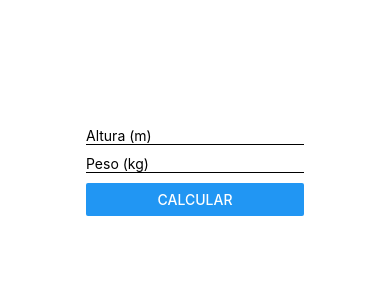
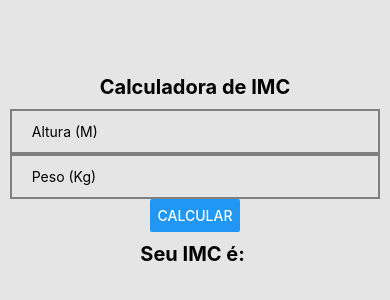
Before and after one commit to eoqmoreno/pidm, a React Native app: screen / in a window 390 px wide. Shown: the part 242-542 px from the top of the page. Built offline with nearby package versions, Linux system fonts and the light colour scheme.

Commit message:
Atividade 3 style

```diff
--- a/App.js
+++ b/App.js
@@ -1,13 +1,12 @@
 import React from 'react';
 import { StatusBar, StyleSheet, Text, View } from 'react-native';
 import IMCApp from './Atividade3/IMCApp';
-import { styles } from './Atividade3/style/index'
 
 export default function App() {
   return (
-    <View style={styles.container}>
+    <View style={{flex:1}}>
       <StatusBar backgroundColor={"#381859"}></StatusBar>
       <IMCApp></IMCApp>
     </View>
   );
-}
+  }
--- a/Atividade3/IMCApp.js
+++ b/Atividade3/IMCApp.js
@@ -1,45 +1,53 @@
 import React, { Component } from 'react'
-import { Button, Text, TextInput, View } from 'react-native'
+import { Button, StyleSheet, Text, TextInput, View } from 'react-native'
 import IMCCalc from './IMCCalc';
-import { styles } from './style/index'
+import {style} from './style/';
 
 export class IMCApp extends Component {
     constructor(props) {
-        super(props);
+        super(props)
         this.state = {
-            peso: null,
-            altura: null,
-            pesoFinal: null,
-            alturaFinal: null,
+            pesoEstado: 0,
+            alturaEstado: 0.0,
+            pesoChange: 0,
+            alturaChange: 0.0,
         }
     }
 
-    calcular = () => {
+    mudarPeso(peso) {
+        this.setState({ pesoChange: peso });
+    }
+
+    mudarAltura(altura) {
+        this.setState({ alturaChange: altura });
+    }
+
+    calcular(){
         this.setState({
-            pesoFinal: this.state.peso,
-            alturaFinal: this.state.altura,
+            alturaEstado: this.state.alturaChange,
+            pesoEstado: this.state.pesoChange,
         })
     }
 
     render() {
         return (
-            <View>
-                <TextInput placeholder="Altura (m)" style={styles.text}
-                    onChangeText={
-                        // (altura) => { altura = altura; console.log(altura)}
-                        (altura) => { this.setState({ altura }) }
-                    }></TextInput>
-                <TextInput placeholder="Peso (kg)" style={styles.text}
-                    onChangeText={
-                        (peso) => { this.setState({ peso }) }
-                    }></TextInput>
-                <Button title="Calcular" onPress={() => {
-                    this.calcular()
-                }}></Button>
+            <View style={style.container}>
+                <Text style={style.text}>
+                    Calculadora de IMC
+                </Text>
 
-                <Text>
-                    <IMCCalc altura={this.state.alturaFinal} peso={this.state.pesoFinal}></IMCCalc>
-                </Text>
+                <TextInput placeholder="Altura (M)" style={style.input}
+                    onChangeText={(altura) => this.mudarAltura(altura)}>
+                </TextInput>
+
+                <TextInput placeholder="Peso (Kg)" style={style.input}
+                    onChangeText={(peso) => this.mudarPeso(peso)}>
+                </TextInput>
+
+                <Button title="Calcular" onPress={()=>this.calcular()} style={style.button}>
+                </Button>
+
+                <IMCCalc peso={this.state.pesoEstado} altura={this.state.alturaEstado}></IMCCalc>
             </View>
         )
     }
--- a/Atividade3/IMCCalc.js
+++ b/Atividade3/IMCCalc.js
@@ -1,24 +1,21 @@
 import React, { Component } from 'react'
-import { Text, View } from 'react-native'
-import IMCMsg from './IMCMsg';
-import { styles } from './style/index'
+import { StyleSheet, Text, View } from 'react-native'
+import IMCMsg from './IMCMsg'
+import {style} from './style/';
 
 export class IMCCalc extends Component {
-    constructor(props) {
+    constructor(props){
         super(props)
     }
-
-
     render() {
         let imc = ""
-        if (this.props.altura != null && this.props.peso != null) {
-            imc = Number(this.props.peso / (this.props.altura * this.props.altura)).toFixed(2)
+        if(this.props.peso){
+            imc = this.props.peso/(this.props.altura*this.props.altura)
         }
-
         return (
             <View>
-                <Text style={styles.negrito}>
-                    {imc}
+                <Text style={style.text}>
+                    Seu IMC é: {imc}
                 </Text>
                 <IMCMsg imc={imc}></IMCMsg>
             </View>
--- a/Atividade3/IMCMsg.js
+++ b/Atividade3/IMCMsg.js
@@ -1,41 +1,37 @@
 import React, { Component } from 'react'
-import { Text, View } from 'react-native'
-import { styles } from './style/index'
+import { StyleSheet, Text, View } from 'react-native'
+import {style} from './style/';
+
 
 export class IMCMsg extends Component {
-    constructor(props) {
+    constructor(props){
         super(props)
     }
     render() {
-        let msg = "";
-        let style = "";
-        if (this.props.imc < 17 && this.props.imc > 0) {
-            msg = "Muito abaixo do peso"
-            style = <Text style={styles.diferente}>{msg}</Text>
-        } else if (this.props.imc >= 17 && this.props.imc <= 18.49) {
-            msg = "Abaixo do peso"
-            style = <Text style={styles.diferente}>{msg}</Text>
-        } else if (this.props.imc >= 18.5 && this.props.imc <= 24.99) {
-            msg = "Peso normal"
-            style = <Text style={styles.normal}>{msg}</Text>
-        } else if (this.props.imc >= 25 && this.props.imc <= 29.99) {
-            msg = "Acima do peso"
-            style = <Text style={styles.diferente}>{msg}</Text>
-        } else if (this.props.imc >= 30 && this.props.imc <= 34.99) {
-            msg = "Obesidade 1"
-            style = <Text style={styles.diferente}>{msg}</Text>
-        } else if (this.props.imc >= 35 && this.props.imc <= 39.99) {
-            msg = "Obesidade 2 (severa)"
-            style = <Text style={styles.diferente}>{msg}</Text>
-        } else if (this.props.imc >= 40 && this.props.imc > 0) {
-            msg = "Obesidade 3 (mórbida)"
-            style = <Text style={styles.diferente}>{msg}</Text>
+        let imc = this.props.imc;
+        let situacao = "";
+        let css = style.situacao;
+        if(imc < 17 && imc != ""){
+            situacao = "Muito abaixo do peso";
+        } else if (imc > 17 && imc < 18.49){
+            situacao = "Abaixo do peso";
+        } else if (imc > 18.5 && imc < 24.99){
+            situacao = "Peso normal";
+            css = style.normal;
+        } else if (imc > 25 && imc < 29.99){
+            situacao = "Acima do peso";
+        } else if (imc > 30 && imc < 34.99){
+            situacao = "Obesidade 1";
+        } else if (imc > 35 && imc < 39.99){
+            situacao = "Obesidade 2";
+        } else if(imc > 40){
+            situacao = "Obesidade 3";
         }
 
         return (
             <View>
-                <Text>
-                    {style}
+                <Text style={css}>
+                    {situacao}
                 </Text>
             </View>
         )
--- a/Atividade3/style/index.js
+++ b/Atividade3/style/index.js
@@ -1,32 +1,44 @@
 import { StyleSheet } from "react-native";
 
-const styles = StyleSheet.create({
+const style = StyleSheet.create({
     container: {
         flex: 1,
-        flexDirection: 'column',
-        backgroundColor: '#ffffff',
+        justifyContent: "center",
         alignItems: 'center',
-        justifyContent: 'center',
+        backgroundColor: "#e5e5e5",
+    },
+    input: {
+        height: 45,
+        width: "95%",
+        borderColor: "gray",
+        borderWidth: 2,
+        paddingLeft:20,
+    },
+    button: {
+        width:"93%",
+        margin: 15,
+        backgroundColor: "red"
     },
     text: {
-        marginBottom: 10,
-        borderBottomColor: "black",
-        borderBottomWidth: 1,
+        fontSize: 20,
+        textAlign: 'center',
+        margin: 10,
+        fontWeight: 'bold',
     },
-    negrito: {
-        fontWeight: "bold",
-        fontSize: 25,
+    situacao: {
+        color: "red",
+        fontSize: 20,
+        textAlign: 'center',
+        margin: 10,
+        fontWeight: 'bold',
     },
     normal: {
-        fontWeight: "bold",
-        fontSize: 25,
         color: "blue",
-    },
-    diferente: {
-        fontWeight: "bold",
-        fontSize: 25,
-        color: "red",
+        fontSize: 20,
+        textAlign: 'center',
+        margin: 10,
+        fontWeight: 'bold',
     }
 })
 
-export { styles }
+export {style}
```
